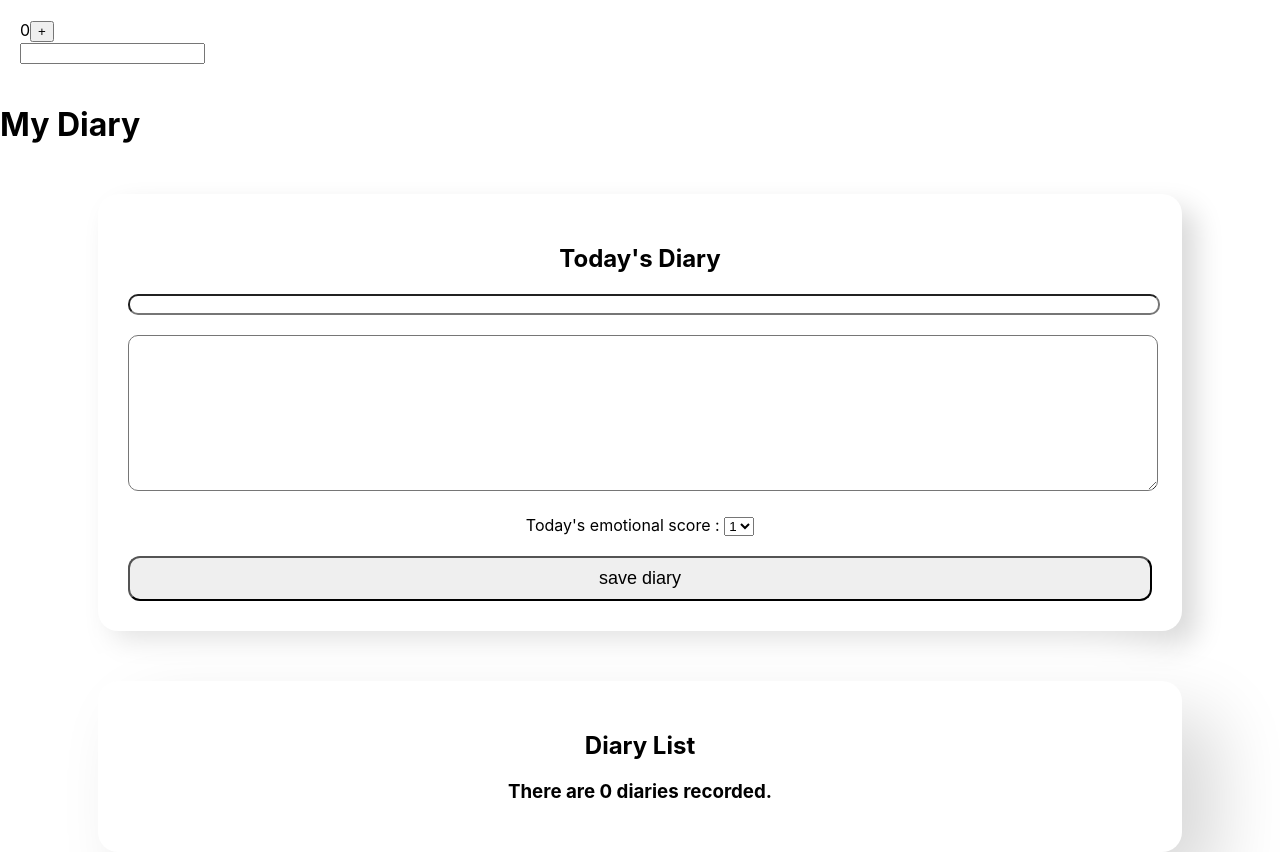
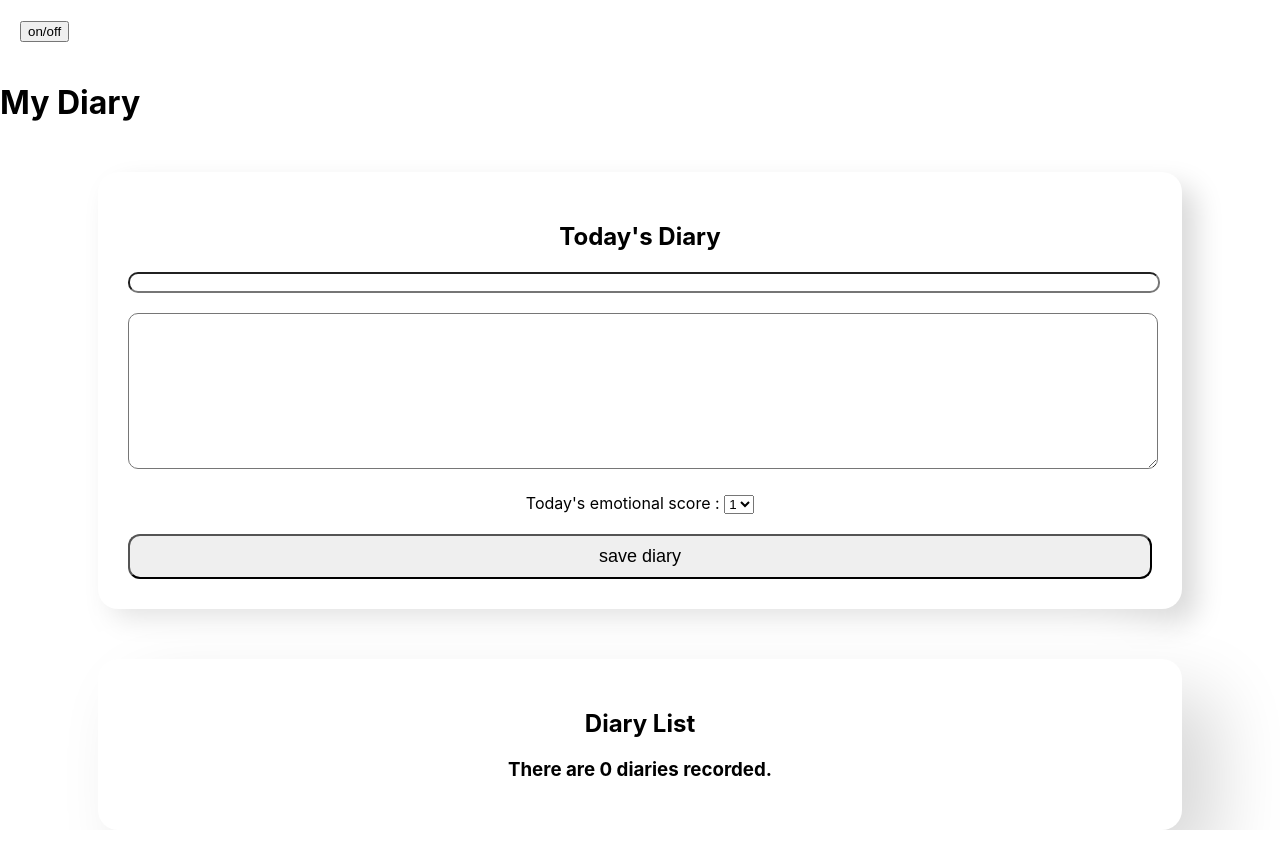
Before and after one commit to oilpaintingKV/project-react-diary, a React (Create React App) app in the folder diary/: page / in a window 1280 px wide. After the commit the page ends 830 px from the top, so only its background shows below. Built offline with nearby package versions, Linux system fonts and the light colour scheme; the HTML template or start-up script is replaced by a standard one.

Commit message:
test: unmount

```diff
--- a/diary/src/Lifecycle.js
+++ b/diary/src/Lifecycle.js
@@ -1,38 +1,26 @@
 import React, { useEffect, useState } from 'react';
 
-const Lifecycle = () => {
-  const [count, setCount] = useState(0);
-  const [text, setText] = useState('');
-
+const UnmountTest = () => {
   useEffect(() => {
     console.log('Mount!');
+
+    return () => {
+      // unmount point
+      console.log('Unmount!');
+    };
   }, []);
 
-  useEffect(() => {
-    console.log('Update');
-  });
+  return <div>Unmount Testing Component</div>;
+};
 
-  useEffect(() => {
-    console.log(`count is update : ${count}`);
-    if (count > 5) {
-      alert('count exceeded 5. Therefore, initialize to 1.');
-      setCount(1);
-    }
-  }, [count]);
-
-  useEffect(() => {
-    console.log(`text is update : ${text}`);
-  }, [text]);
+const Lifecycle = () => {
+  const [isVisible, setIsVisible] = useState(false);
+  const toggle = () => setIsVisible(!isVisible);
 
   return (
     <div style={{ padding: 20 }}>
-      <div>
-        {count}
-        <button onClick={() => setCount(count + 1)}>+</button>
-      </div>
-      <div>
-        <input value={text} onChange={(e) => setText(e.target.value)} />
-      </div>
+      <button onClick={toggle}>on/off</button>
+      {isVisible && <UnmountTest />}
     </div>
   );
 };
```
